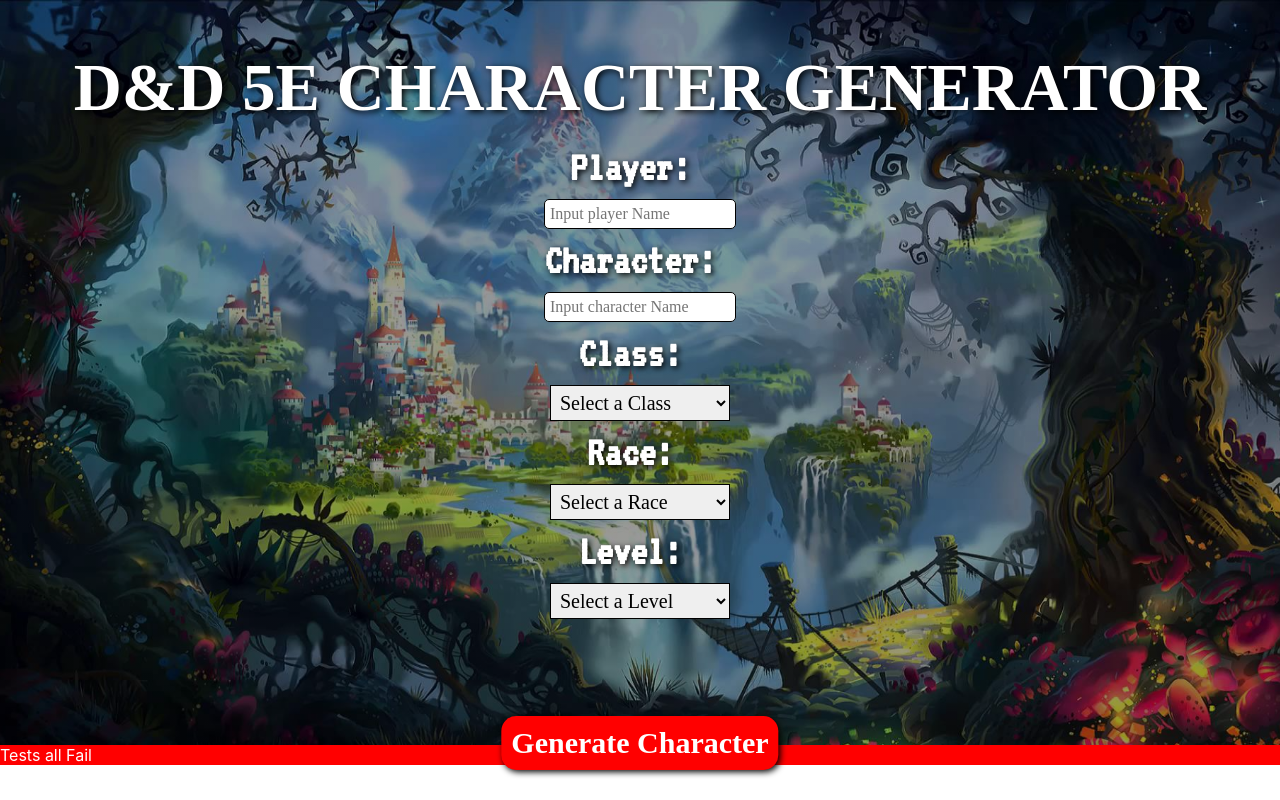
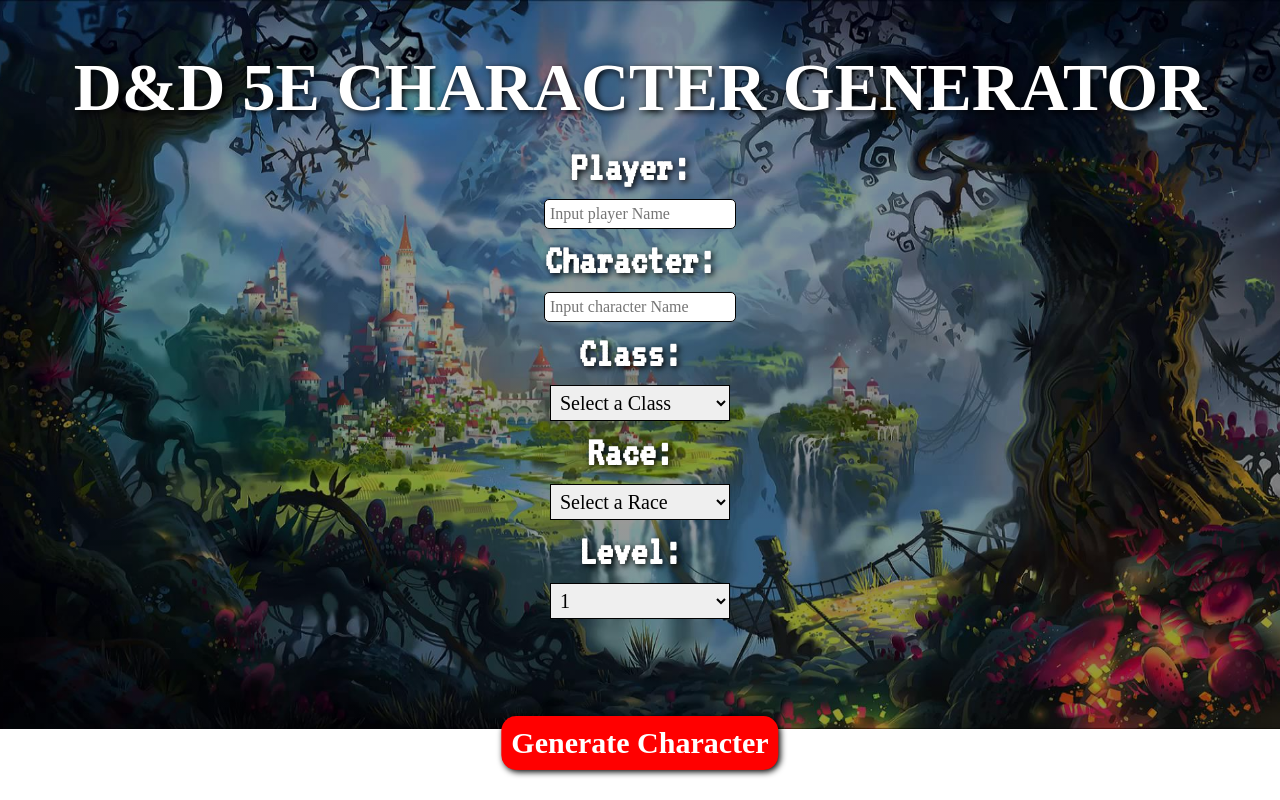
Before and after one commit to Jaden-Drury/Fantasy-Character-Generator, a React (Create React App) app in the folder finalproject/: page / in a window 1280 px wide. Built offline with nearby package versions, Linux system fonts and the light colour scheme; a web font is replaced by a local one.

Commit message:
Add Drop Down tests

```diff
--- a/finalproject/src/App.js
+++ b/finalproject/src/App.js
@@ -12,9 +12,9 @@
             PrintableVisible: false,
             playerName: null,
             characterName: null,
-            userClass:"",
-            race:"",
-            level:"",
+            userClass: null,
+            race:null,
+            level:null,
             strength: 0,
             dexterity: 0,
             constitution: 0,
@@ -107,7 +107,7 @@
             {this.printable()}
 
             {/*/!*Uncomment The below line to enable testing*!/*/}
-            <ReactTest playerName={this.state.playerName} characterName={this.state.characterName}/>
+            {/*<ReactTest playerName={this.state.playerName} characterName={this.state.characterName} userClass={this.state.userClass} race={this.state.race} level={this.state.level}/>*/}
             {/*/!*Uncomment The above line to enable testing*!/*/}
 
             <button className="generate" onClick={this.generate}>
--- a/finalproject/src/Selectors.js
+++ b/finalproject/src/Selectors.js
@@ -107,37 +107,37 @@
                     <h2>Level:</h2>
 
                     <select value={this.state.level} onChange={this.handleChangeLevel}>
-                        <option value={""}>Select a Level</option>
+                        {/*<option value={""}>Select a Level</option>*/}
                         <option value={"1"}>1</option>
-                        <option value={"2"}>2</option>
-                        <option value={"3"}>3</option>
-                        <option value={"4"}>4</option>
-                        <option value={"5"}>5</option>
-                        <option value={"6"}>6</option>
-                        <option value={"7"}>7</option>
-                        <option value={"8"}>8</option>
-                        <option value={"9"}>9</option>
-                        <option value={"10"}>10</option>
-                        <option value={"11"}>11</option>
-                        <option value={"12"}>12</option>
-                        <option value={"13"}>13</option>
-                        <option value={"14"}>14</option>
-                        <option value={"15"}>15</option>
-                        <option value={"16"}>16</option>
-                        <option value={"16"}>17</option>
-                        <option value={"18"}>18</option>
-                        <option value={"19"}>19</option>
-                        <option value={"20"}>20</option>
-                        <option value={"21"}>21</option>
-                        <option value={"22"}>22</option>
-                        <option value={"23"}>23</option>
-                        <option value={"24"}>24</option>
-                        <option value={"25"}>25</option>
-                        <option value={"26"}>26</option>
-                        <option value={"27"}>27</option>
-                        <option value={"28"}>28</option>
-                        <option value={"29"}>29</option>
-                        <option value={"30"}>30</option>
+                        {/*<option value={"2"}>2</option>*/}
+                        {/*<option value={"3"}>3</option>*/}
+                        {/*<option value={"4"}>4</option>*/}
+                        {/*<option value={"5"}>5</option>*/}
+                        {/*<option value={"6"}>6</option>*/}
+                        {/*<option value={"7"}>7</option>*/}
+                        {/*<option value={"8"}>8</option>*/}
+                        {/*<option value={"9"}>9</option>*/}
+                        {/*<option value={"10"}>10</option>*/}
+                        {/*<option value={"11"}>11</option>*/}
+                        {/*<option value={"12"}>12</option>*/}
+                        {/*<option value={"13"}>13</option>*/}
+                        {/*<option value={"14"}>14</option>*/}
+                        {/*<option value={"15"}>15</option>*/}
+                        {/*<option value={"16"}>16</option>*/}
+                        {/*<option value={"16"}>17</option>*/}
+                        {/*<option value={"18"}>18</option>*/}
+                        {/*<option value={"19"}>19</option>*/}
+                        {/*<option value={"20"}>20</option>*/}
+                        {/*<option value={"21"}>21</option>*/}
+                        {/*<option value={"22"}>22</option>*/}
+                        {/*<option value={"23"}>23</option>*/}
+                        {/*<option value={"24"}>24</option>*/}
+                        {/*<option value={"25"}>25</option>*/}
+                        {/*<option value={"26"}>26</option>*/}
+                        {/*<option value={"27"}>27</option>*/}
+                        {/*<option value={"28"}>28</option>*/}
+                        {/*<option value={"29"}>29</option>*/}
+                        {/*<option value={"30"}>30</option>*/}
                     </select>
 
                 </div>
--- a/finalproject/src/testRender/ReactTest.js
+++ b/finalproject/src/testRender/ReactTest.js
@@ -7,6 +7,9 @@
 import Fail from './fail'
 import Pass from './pass'
 
+//testing set up this way is useful as desierable as it is easy for state and props to not get
+//passed properly or correctly, as well as it's possible for them to get deformed along the way
+//these tests can check if the user input is actually getting passed correctly if at all
 
 class ReactTest extends Component{
 
@@ -38,6 +41,21 @@
         }
     }
 
+    DropNotNull(){
+        if(this.props.userClass === null || this.props.race === null || this.props.level === null){ //this is a example of how testing is set up
+            console.log("Test is False and Fails")
+            return(
+                <Fail/>
+            )
+        }else{
+            console.log("Test is True and Passes")
+            return(
+                <Pass/>
+            )
+
+        }
+    }
+
     render(){
         this.NameNotNull()
         return(
@@ -45,6 +63,7 @@
             <div className="ReactTest">
 
                 {this.NameNotNull()}
+                {this.DropNotNull()}
 
             </div>
         );
--- a/finalproject/src/testRender/fail.js
+++ b/finalproject/src/testRender/fail.js
@@ -8,7 +8,7 @@
     render(){
         return(
             <div className="red-green-refactor-fail">
-                <div><p>Tests all Fail</p></div>
+                <div><p>Tests Fails</p></div>
             </div>
         )
     }
--- a/finalproject/src/testRender/pass.js
+++ b/finalproject/src/testRender/pass.js
@@ -8,7 +8,7 @@
     render(){
         return(
             <div className="red-green-refactor-pass">
-                <div><p>Tests all Pass</p></div>
+                <div><p>Tests Passes</p></div>
             </div>
         )
     }
```
